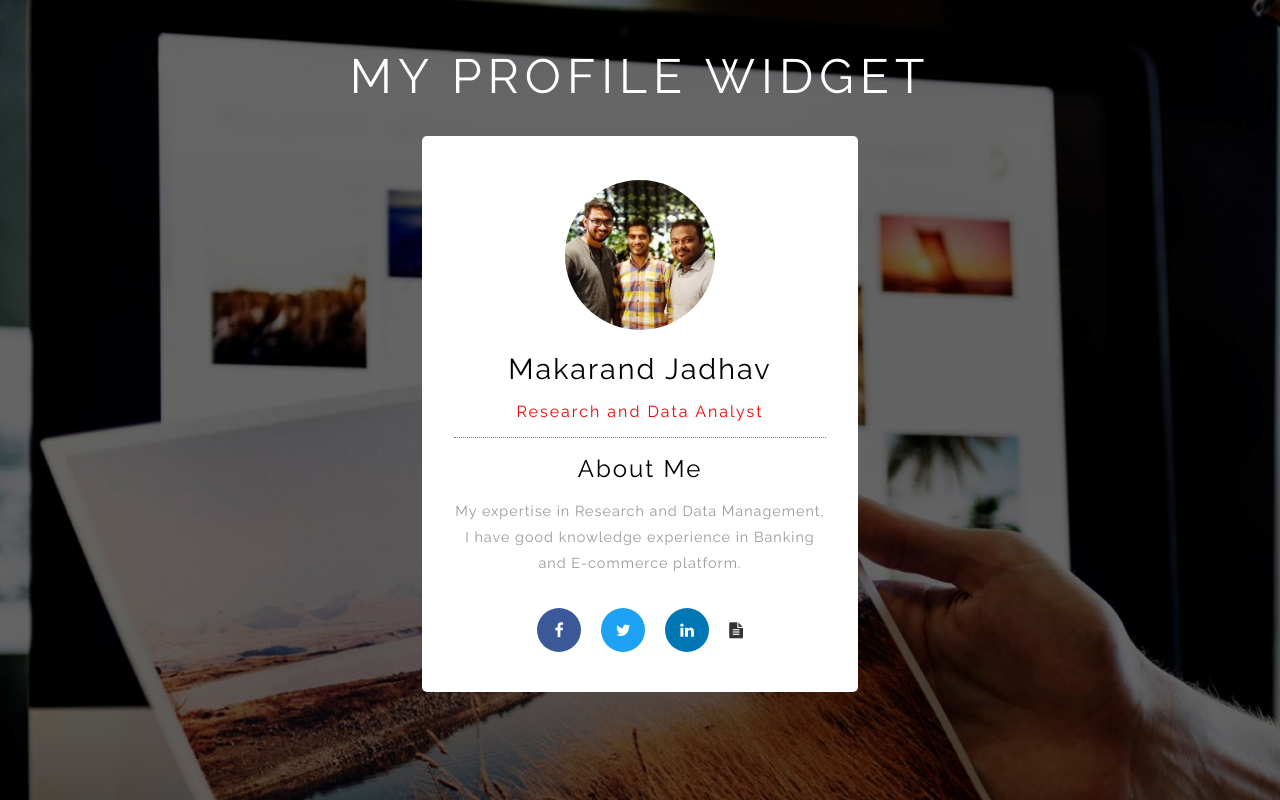
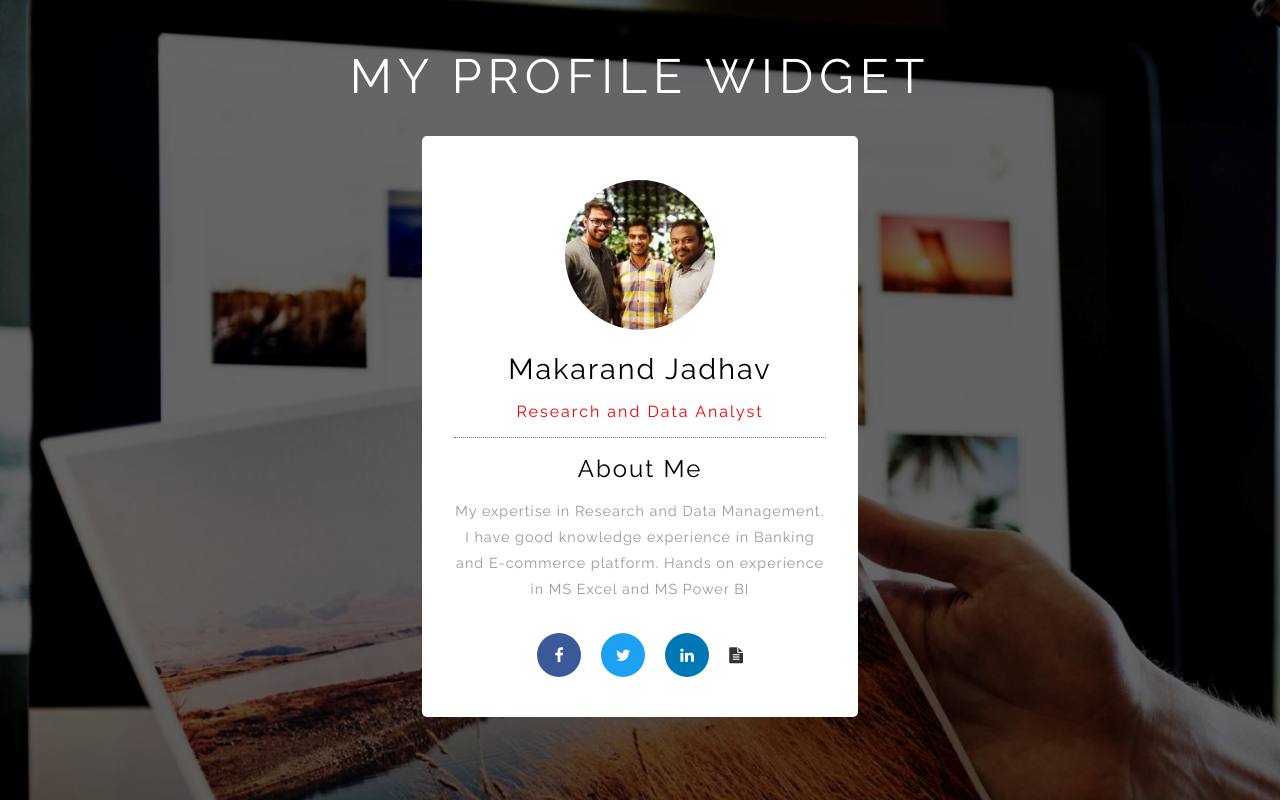
Before and after one commit to mjadhav09/Profile, a plain HTML site: page index.html in a window 1280 px wide. Drawn offline with Linux system fonts and the light colour scheme.

Commit message:
Update index.html

```diff
--- a/index.html
+++ b/index.html
@@ -29,7 +29,8 @@
 			</div>
 			<div class="w3-message">
 				<h5>About Me</h5>
-				<p>My expertise in Research and Data Management, I have good knowledge experience in Banking and E-commerce platform. </p>
+				<p>My expertise in Research and Data Management, I have good knowledge experience in Banking and E-commerce platform.
+				Hands on experience in MS Excel and MS Power BI</p>
 				<div class="w3ls-touch">
 
 				<div class="social">
```
